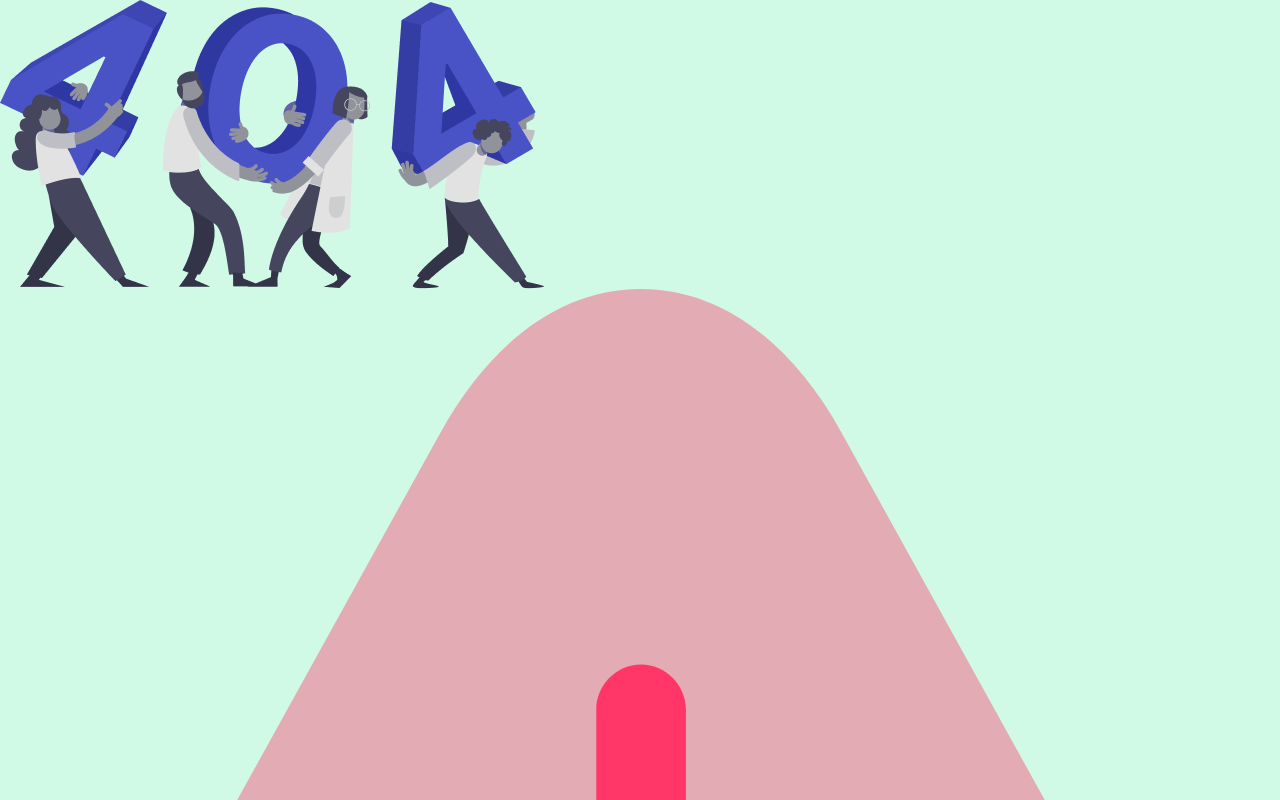
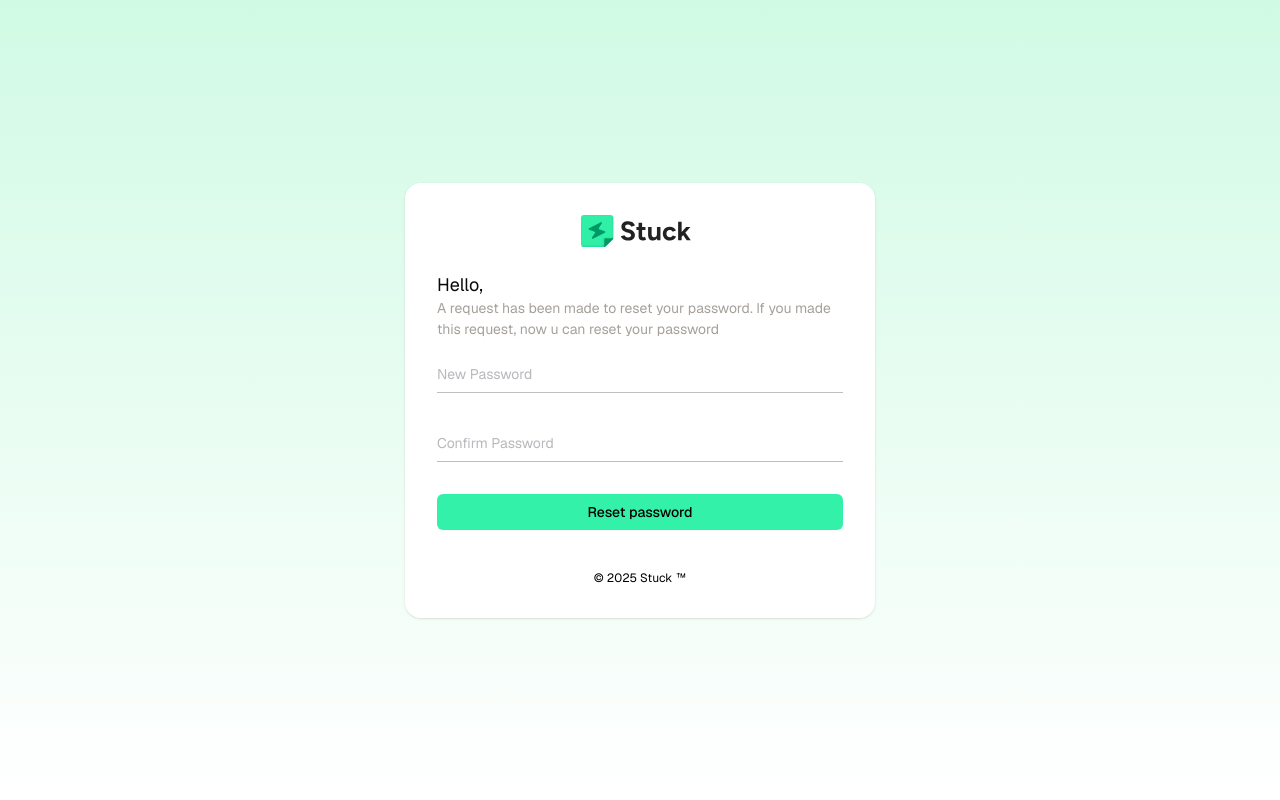
Before and after one commit to elsatafilajj/react-internship-project, a React (Vite) app: page /reset-password in a window 1280 px wide. Shown: the top 800 px of the page. Built offline with nearby package versions, Linux system fonts and the light colour scheme; no server answers.

Commit message:
Implement reset password functionality

```diff
--- a/package.json
+++ b/package.json
@@ -13,6 +13,7 @@
     "svg": "npx @svgr/cli --config-file ./svg/.svgrrc.cjs -- svg/icons && prettier --write ./src/assets/icons"
   },
   "dependencies": {
+    "@radix-ui/react-avatar": "^1.1.9",
     "@radix-ui/react-slot": "^1.2.0",
     "@tailwindcss/vite": "^4.1.4",
     "@tanstack/react-query": "^5.56.2",
--- a/src/api/User/user.client.ts
+++ b/src/api/User/user.client.ts
@@ -40,11 +40,8 @@ export const forgotPassword = async ({ email }: { email: string }) =>
 export const resetPassword = async (data: SetPasswordInput, token: string) =>
   apiRequest<SetPasswordInput, SetPasswordResponse>({
     method: 'POST',
-    url: `auth/reset-password`,
+    url: `user/reset/${token}`,
     data,
-    params: {
-      token,
-    },
   });
 
 export const editProfile = async (data: Partial<User>) => {
--- a/src/api/User/user.types.ts
+++ b/src/api/User/user.types.ts
@@ -46,8 +46,8 @@ export interface LoginInput {
 }
 
 export interface SetPasswordInput {
-  new_password: string;
-  confirm_password: string;
+  password: string;
+  passwordConfirm: string;
 }
 
 export interface SetPasswordResponse {
--- a/src/components/ForgotPasswordForm/index.tsx
+++ b/src/components/ForgotPasswordForm/index.tsx
@@ -1,8 +1,11 @@
 import { useMutation } from '@tanstack/react-query';
+import { CircleCheck } from 'lucide-react';
+import { useState } from 'react';
 import toast from 'react-hot-toast';
 import { Link, useNavigate } from 'react-router-dom';
 
 import { forgotPassword } from '@/api/User/user.client';
+import { Alert, AlertDescription, AlertTitle } from '@/components/ui/alert';
 import { Button } from '@/components/ui/button';
 import { Input } from '@/components/ui/input';
 import { RouteNames } from '@/constants/routeNames';
@@ -12,12 +15,15 @@ import { ForgotPasswordSchema } from '@/schemas/ForgotPasswordSchema';
 
 export const ForgotPasswordForm = () => {
   const navigate = useNavigate();
+  const [messageSent, setMessageSent] = useState(false);
 
   const forgotPasswordMutation = useMutation({
     mutationFn: forgotPassword,
-    onSuccess() {
-      toast.success('Password reset link sent to your email');
+    onSuccess: () => {
+      setMessageSent(true);
+      setTimeout(() => {
         navigate(RouteNames.Login);
+      }, 10000);
     },
     onError(error) {
       toast.error(error.message);
@@ -37,9 +43,23 @@ export const ForgotPasswordForm = () => {
   });
 
   return (
+    <>
+      {messageSent ? (
         <div>
-      <h2 className="text-2xl md:text-3xl font-semibold text-center text-black mb-8">
-        Reset Password
+          <Alert>
+            <AlertTitle>
+              <CircleCheck />
+            </AlertTitle>
+            <AlertTitle>Email sent</AlertTitle>
+            <AlertDescription>
+              Check yout email and open the link we sent to continue
+            </AlertDescription>
+          </Alert>
+        </div>
+      ) : (
+        <div>
+          <h2 className="text-[16px] text-black mb-8">
+            Enter you email and we'll send you a link to reset your password
           </h2>
 
           <form onSubmit={formik.handleSubmit} className="space-y-6">
@@ -61,9 +81,11 @@ export const ForgotPasswordForm = () => {
             </p>
 
             <Button type="submit" disabled={formik.isSubmitting}>
-          Forgot Password
+              Send link to email
             </Button>
           </form>
         </div>
+      )}
+    </>
   );
 };
--- /dev/null
+++ b/src/components/ResetPasswordForm/index.tsx
@@ -0,0 +1,120 @@
+import { useMutation } from '@tanstack/react-query';
+import { CircleCheck } from 'lucide-react';
+import { ChevronRight } from 'lucide-react';
+import { useState } from 'react';
+import toast from 'react-hot-toast';
+import { Link, useSearchParams } from 'react-router-dom';
+
+import { resetPassword } from '@/api/User/user.client';
+import { SetPasswordInput } from '@/api/User/user.types';
+import { Alert, AlertDescription, AlertTitle } from '@/components/ui/alert';
+import { Button } from '@/components/ui/button';
+import { Input } from '@/components/ui/input';
+import { RouteNames } from '@/constants/routeNames';
+import { getFormikError } from '@/helpers/getFormikError';
+import { useForm } from '@/hooks/useForm';
+import { ResetPasswordSchema } from '@/schemas/ResetPasswordSchema';
+
+const ResetPasswordForm = () => {
+  const [params] = useSearchParams();
+  const token = params.get('token');
+  const firstName = params.get('firstname');
+  console.log(token, firstName);
+  const [messageSent, setMessageSent] = useState(false);
+
+  const resetPasswordMutation = useMutation({
+    mutationFn: ({ data, token }: { data: SetPasswordInput; token: string }) =>
+      resetPassword(data, token),
+    onSuccess: () => {
+      setMessageSent(true);
+    },
+    onError: (error) => {
+      toast.error(error.message);
+    },
+  });
+
+  const formikPassword = useForm({
+    schema: ResetPasswordSchema,
+    initialValues: {
+      password: '',
+      passwordConfirm: '',
+    },
+    onSubmit: async (values, formikHelpers) => {
+      try {
+        if (!token) {
+          toast.error('Invalid or missing token!');
+          return;
+        }
+
+        await resetPasswordMutation.mutateAsync({
+          data: values,
+          token: token,
+        });
+        formikHelpers.resetForm();
+      } catch (error) {
+        console.error('Reset Password failed!', error);
+      }
+    },
+  });
+
+  return (
+    <div>
+      {messageSent ? (
+        <div>
+          <Alert>
+            <AlertTitle>
+              <CircleCheck />
+            </AlertTitle>
+            <AlertTitle>Password reset</AlertTitle>
+            <AlertDescription>
+              <Link
+                to={RouteNames.Login}
+                className="flex items-center gap-1 hover:underline"
+              >
+                Login now
+                <ChevronRight size={16} />
+              </Link>
+            </AlertDescription>
+          </Alert>
+        </div>
+      ) : (
+        <>
+          <p className="text-[18px] ">
+            Hello,{' '}
+            {firstName && firstName[0].toUpperCase() + firstName.slice(1)}
+          </p>
+          <p className="text-[14px] text-stone-400">
+            A request has been made to reset your password. If you made this
+            request, now u can reset your password{' '}
+          </p>
+          <form
+            onSubmit={formikPassword.handleSubmit}
+            className="space-y-8 mt-4"
+          >
+            <Input
+              id="password"
+              name="password"
+              type="password"
+              placeholder="New Password"
+              error={getFormikError(formikPassword, 'password')}
+              value={formikPassword.values.password}
+              onChange={formikPassword.handleChange}
+            />
+            <Input
+              id="passwordConfirm"
+              name="passwordConfirm"
+              type="password"
+              placeholder="Confirm Password"
+              error={getFormikError(formikPassword, 'passwordConfirm')}
+              value={formikPassword.values.passwordConfirm}
+              onChange={formikPassword.handleChange}
+            />
+            <Button type="submit">Reset password</Button>
+          </form>
+        </>
+      )}
+    </div>
+  );
+};
+
+export default ResetPasswordForm;
--- /dev/null
+++ b/src/components/ui/alert.tsx
@@ -0,0 +1,66 @@
+import { cva, type VariantProps } from 'class-variance-authority';
+import * as React from 'react';
+
+import { cn } from '@/lib/utils';
+
+const alertVariants = cva(
+  'relative w-full rounded-lg px-4 py-3 text-sm grid has-[>svg]:grid-cols-[calc(var(--spacing)*4)_1fr] grid-cols-[0_1fr] has-[>svg]:gap-x-3 gap-y-0.5 items-start [&>svg]:size-4 [&>svg]:translate-y-0.5 [&>svg]:text-current',
+  {
+    variants: {
+      variant: {
+        default: 'bg-card text-card-foreground',
+        destructive:
+          'text-destructive bg-card [&>svg]:text-current *:data-[slot=alert-description]:text-destructive/90',
+      },
+    },
+    defaultVariants: {
+      variant: 'default',
+    },
+  },
+);
+
+function Alert({
+  className,
+  variant,
+  ...props
+}: React.ComponentProps<'div'> & VariantProps<typeof alertVariants>) {
+  return (
+    <div
+      data-slot="alert"
+      role="alert"
+      className={cn(alertVariants({ variant }), className)}
+      {...props}
+    />
+  );
+}
+
+function AlertTitle({ className, ...props }: React.ComponentProps<'div'>) {
+  return (
+    <div
+      data-slot="alert-title"
+      className={cn(
+        'col-start-2 text-[16px] line-clamp-1 min-h-4 mt-2 tracking-tight',
+        className,
+      )}
+      {...props}
+    />
+  );
+}
+
+function AlertDescription({
+  className,
+  ...props
+}: React.ComponentProps<'div'>) {
+  return (
+    <div
+      data-slot="alert-description"
+      className={cn(
+        'text-muted-foreground col-start-2 grid justify-items-start gap-1 text-[14px] [&_p]:leading-relaxed',
+        className,
+      )}
+      {...props}
+    />
+  );
+}
+
+export { Alert, AlertTitle, AlertDescription };
--- /dev/null
+++ b/src/components/ui/avatar.tsx
@@ -0,0 +1,51 @@
+import * as AvatarPrimitive from '@radix-ui/react-avatar';
+import * as React from 'react';
+
+import { cn } from '@/lib/utils';
+
+function Avatar({
+  className,
+  ...props
+}: React.ComponentProps<typeof AvatarPrimitive.Root>) {
+  return (
+    <AvatarPrimitive.Root
+      data-slot="avatar"
+      className={cn(
+        'relative flex size-8 shrink-0 overflow-hidden rounded-full',
+        className,
+      )}
+      {...props}
+    />
+  );
+}
+
+function AvatarImage({
+  className,
+  ...props
+}: React.ComponentProps<typeof AvatarPrimitive.Image>) {
+  return (
+    <AvatarPrimitive.Image
+      data-slot="avatar-image"
+      className={cn('aspect-square size-full', className)}
+      {...props}
+    />
+  );
+}
+
+function AvatarFallback({
+  className,
+  ...props
+}: React.ComponentProps<typeof AvatarPrimitive.Fallback>) {
+  return (
+    <AvatarPrimitive.Fallback
+      data-slot="avatar-fallback"
+      className={cn(
+        'bg-muted flex size-full items-center justify-center rounded-full',
+        className,
+      )}
+      {...props}
+    />
+  );
+}
+
+export { Avatar, AvatarImage, AvatarFallback };
--- a/src/components/ui/input.tsx
+++ b/src/components/ui/input.tsx
@@ -43,7 +43,7 @@ export function Input(
       {label && (
         <label
           htmlFor={name}
-          className="block mb-2 text-sm font-medium text-green-900"
+          className="block mb-2 text-sm font-medium text-black"
         >
           {label}
         </label>
--- a/src/constants/routeNames.ts
+++ b/src/constants/routeNames.ts
@@ -5,4 +5,5 @@ export enum RouteNames {
   Login = '/login',
   Register = '/register',
   ForgotPassword = '/forgot-password',
+  ResetPassword = '/reset-password',
 }
--- /dev/null
+++ b/src/pages/ResetPassword/index.tsx
@@ -0,0 +1,5 @@
+import ResetPasswordForm from '@/components/ResetPasswordForm';
+
+export const ResetPassword = () => {
+  return <ResetPasswordForm />;
+};
--- a/src/routes/Routes.tsx
+++ b/src/routes/Routes.tsx
@@ -9,6 +9,7 @@ import { ForgotPassword } from '@/pages/ForgotPassword';
 import { Login } from '@/pages/Login';
 import { Profile } from '@/pages/Profile';
 import { Register } from '@/pages/Register';
+import { ResetPassword } from '@/pages/ResetPassword';
 
 export const appRoutes: RouteObject[] = [
   {
@@ -17,6 +18,7 @@ export const appRoutes: RouteObject[] = [
       { path: RouteNames.Login, element: <Login /> },
       { path: RouteNames.Register, element: <Register /> },
       { path: RouteNames.ForgotPassword, element: <ForgotPassword /> },
+      { path: RouteNames.ResetPassword, element: <ResetPassword /> },
     ],
   },
   {
--- /dev/null
+++ b/src/schemas/ResetPasswordSchema.ts
@@ -0,0 +1,10 @@
+import { object, ref, string } from 'yup';
+
+export const ResetPasswordSchema = object({
+  password: string()
+    .min(8, 'Password must be at least 8 characters')
+    .required('New password is required'),
+  passwordConfirm: string()
+    .required('Confirm password is required')
+    .oneOf([ref('password')], 'Passwords must match'),
+});
```
Also changed, not shown: 1 other file (tests, documents, lock files or other folders). Lines whose indentation alone changed are shown as unchanged.
